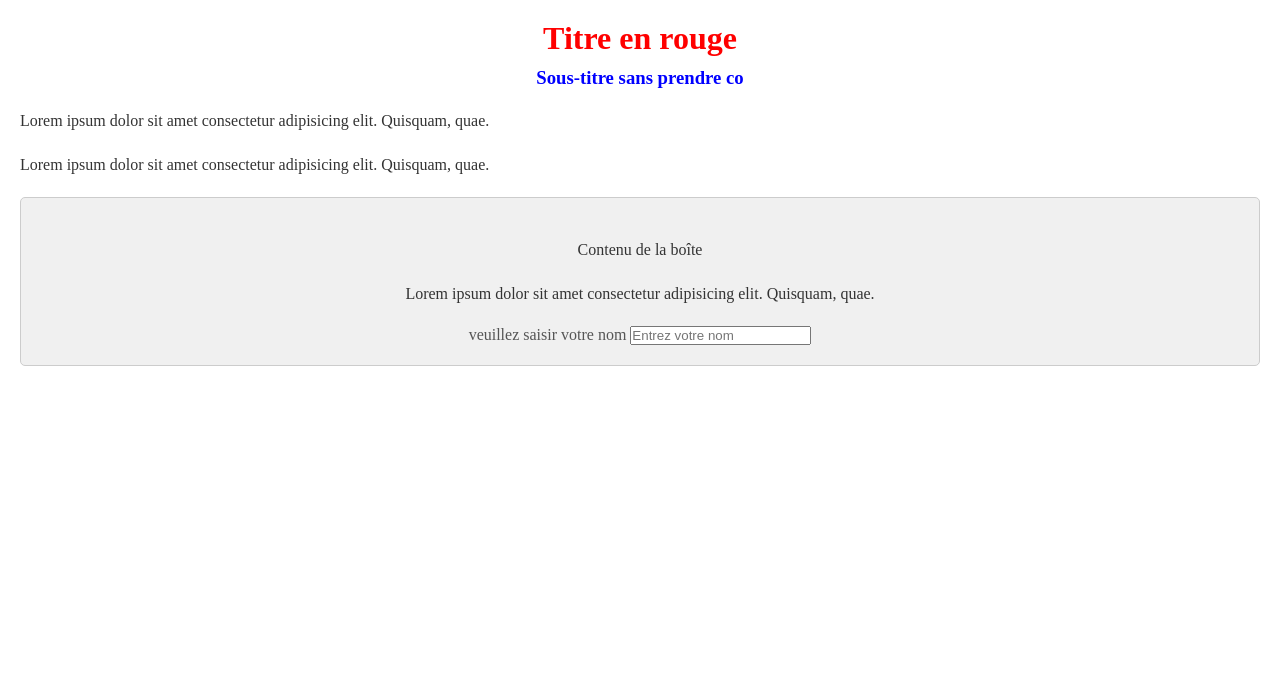
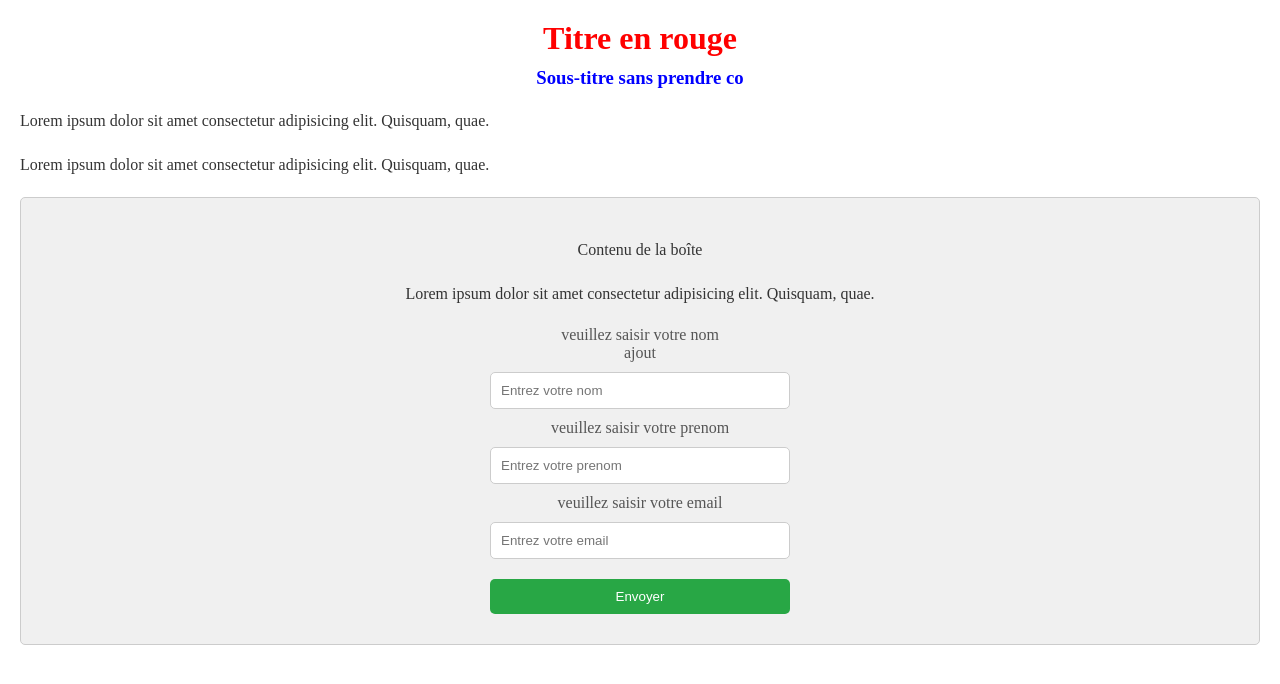
Before and after one commit to SergeGringo/apprentissage, a PHP site: page / in a window 1280 px wide. Shown: the top 684 px of the page. Run offline with PHP 8.4, Linux system fonts and the light colour scheme.

Commit message:
ajout des autres élements du formulaire et adaptation du style

```diff
--- a/index.html
+++ b/index.html
@@ -18,7 +18,12 @@
         <p>Lorem ipsum dolor sit amet consectetur adipisicing elit. Quisquam, quae.</p>
         <form action="">
             <label for="nom">veuillez saisir votre nom</label>
-            <input type="text" placeholder="Entrez votre nom">
+      ajout      <input type="text" placeholder="Entrez votre nom">
+            <label for="prenom">veuillez saisir votre prenom</label>
+            <input type="text" placeholder="Entrez votre prenom">
+            <label for="email">veuillez saisir votre email</label>
+            <input type="email" placeholder="Entrez votre email">
+            <input type="submit" value="Envoyer">
         </form>
     </div>
 </body>
--- a/style.css
+++ b/style.css
@@ -28,3 +28,22 @@ p {
   color: #555;
   border-radius: 5px;
 }
+form {
+  display: flex;
+  flex-direction: column;
+  width: 300px;
+  margin: 0 auto;
+}
+form input {
+  margin: 10px 0;
+  padding: 10px;
+  border: 1px solid #ccc;
+  border-radius: 5px;
+}
+
+form input[type="submit"] {
+  background-color: #28a745;
+  color: white;
+  border: none;
+  cursor: pointer;
+}
```
